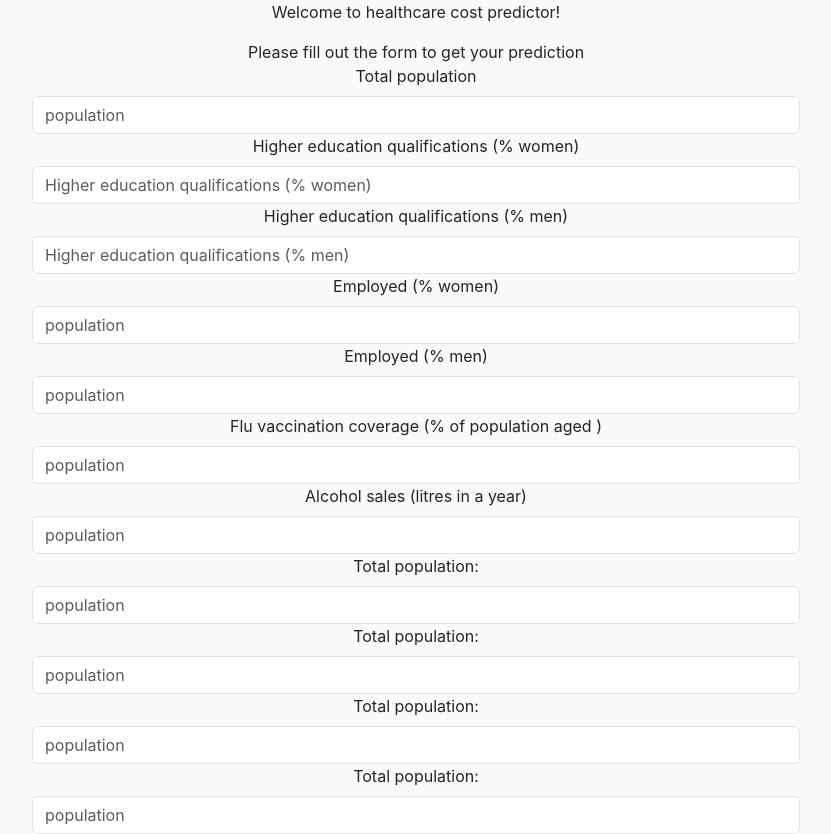
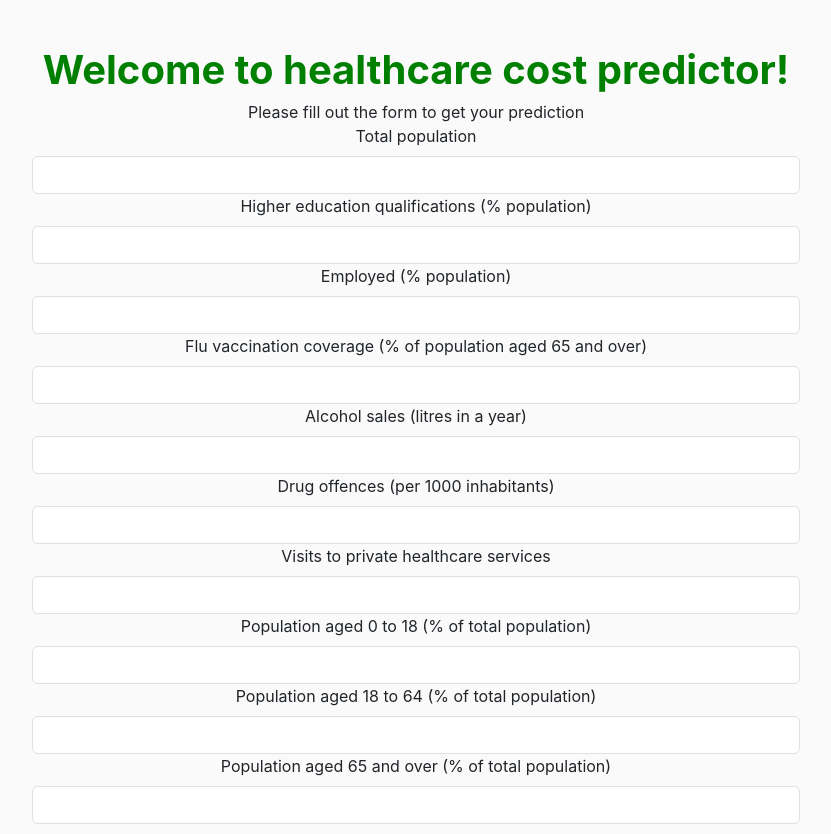
Before and after one commit to AnnaKuokkanen/DataScienceIntro, a React (Create React App) app in the folder webapp/intro-to-data-sci/: page / in a window 1280 px wide. Shown: the top 834 px of the page, without its empty margins (224-1055 px from the left). Built offline with nearby package versions, Linux system fonts and the light colour scheme; the HTML template or start-up script is replaced by a standard one.

Commit message:
style webapp

```diff
--- a/webapp/intro-to-data-sci/src/App.css
+++ b/webapp/intro-to-data-sci/src/App.css
@@ -1,17 +1,29 @@
 .App {
   text-align: center;
   background-color: #fafafa;
+  padding-top: 5vh;
+  padding-bottom: 5vh;
 }
 
-span {
-  padding-top: 12px;
-  font-size: 16px;
+.header {
+  font-size: 40px;
+  color: green;
+  font-weight: bold;
 }
 
 .form {
   margin: 0 20vw;
 }
 
+.left {
+  display: flex;
+  flex-direction: column;
+}
+
+.right {
+  display: flex;
+  flex-direction: column;
+}
 
 .button {
   background-color: green;
--- a/webapp/intro-to-data-sci/src/App.js
+++ b/webapp/intro-to-data-sci/src/App.js
@@ -27,59 +27,53 @@ function App() {
     <div className="App">
       <header className="header">
         <span>Welcome to healthcare cost predictor!</span>
-        <p></p>
+      </header>
       <span>Please fill out the form to get your prediction</span>
-      </header>
       <Form className="form" onSubmit={getPrediction}>
+        <div className='left'>
           <Form.Group>
             <Form.Label>Total population</Form.Label>
-          <Form.Control type="number" placeholder="population" />
+            <Form.Control type="number"/>
           </Form.Group>
           <Form.Group>
-          <Form.Label>Higher education qualifications (% women)</Form.Label>
-          <Form.Control type="number" placeholder="Higher education qualifications (% women)" />
+            <Form.Label>Higher education qualifications (% population)</Form.Label>
+            <Form.Control type="number"/>
           </Form.Group>
           <Form.Group>
-          <Form.Label>Higher education qualifications (% men)</Form.Label>
-          <Form.Control type="number" placeholder="Higher education qualifications (% men)" />
+            <Form.Label>Employed (% population)</Form.Label>
+            <Form.Control type="number"/>
           </Form.Group>
           <Form.Group>
-          <Form.Label>Employed (% women)</Form.Label>
-          <Form.Control type="text" placeholder="population" />
-        </Form.Group>
-        <Form.Group>
-          <Form.Label>Employed (% men)</Form.Label>
-          <Form.Control type="text" placeholder="population" />
-        </Form.Group>
-        <Form.Group>
-          <Form.Label>Flu vaccination coverage (% of population aged )</Form.Label>
-          <Form.Control type="text" placeholder="population" />
+            <Form.Label>Flu vaccination coverage (% of population aged 65 and over)</Form.Label>
+            <Form.Control type="number"/>
           </Form.Group>
           <Form.Group>
             <Form.Label>Alcohol sales (litres in a year)</Form.Label>
-          <Form.Control type="text" placeholder="population" />
+            <Form.Control type="number"/>
+          </Form.Group>
+        </div>
+        <div className='right'>
+          <Form.Group>
+            <Form.Label>Drug offences (per 1000 inhabitants)</Form.Label>
+            <Form.Control type="number"/>
           </Form.Group>
           <Form.Group>
-          <Form.Label>Total population:</Form.Label>
-          <Form.Control type="text" placeholder="population" />
+            <Form.Label>Visits to private healthcare services</Form.Label>
+            <Form.Control type="number"/>
           </Form.Group>
           <Form.Group>
-          <Form.Label>Total population:</Form.Label>
-          <Form.Control type="text" placeholder="population" />
+            <Form.Label>Population aged 0 to 18 (% of total population)</Form.Label>
+            <Form.Control type="number"/>
           </Form.Group>
           <Form.Group>
-          <Form.Label>Total population:</Form.Label>
-          <Form.Control type="text" placeholder="population" />
+            <Form.Label>Population aged 18 to 64 (% of total population)</Form.Label>
+            <Form.Control type="number"/>
           </Form.Group>
           <Form.Group>
-          <Form.Label>Total population:</Form.Label>
-          <Form.Control type="text" placeholder="population" />
+            <Form.Label>Population aged 65 and over (% of total population)</Form.Label>
+            <Form.Control type="number"/>
           </Form.Group>
-        <Form.Group>
-          <Form.Label>Total population:</Form.Label>
-          <Form.Control type="text" placeholder="population" />
-        </Form.Group>
-
+        </div>
         <Button className="button" type="submit">Predict healthcare costs</Button>
       </Form>
       {showPrediction && <span>Your prediction is {prediction}!</span>}
```
Also changed, not shown: 1 other file (tests, documents, lock files or other folders). Lines whose indentation alone changed are shown as unchanged.
